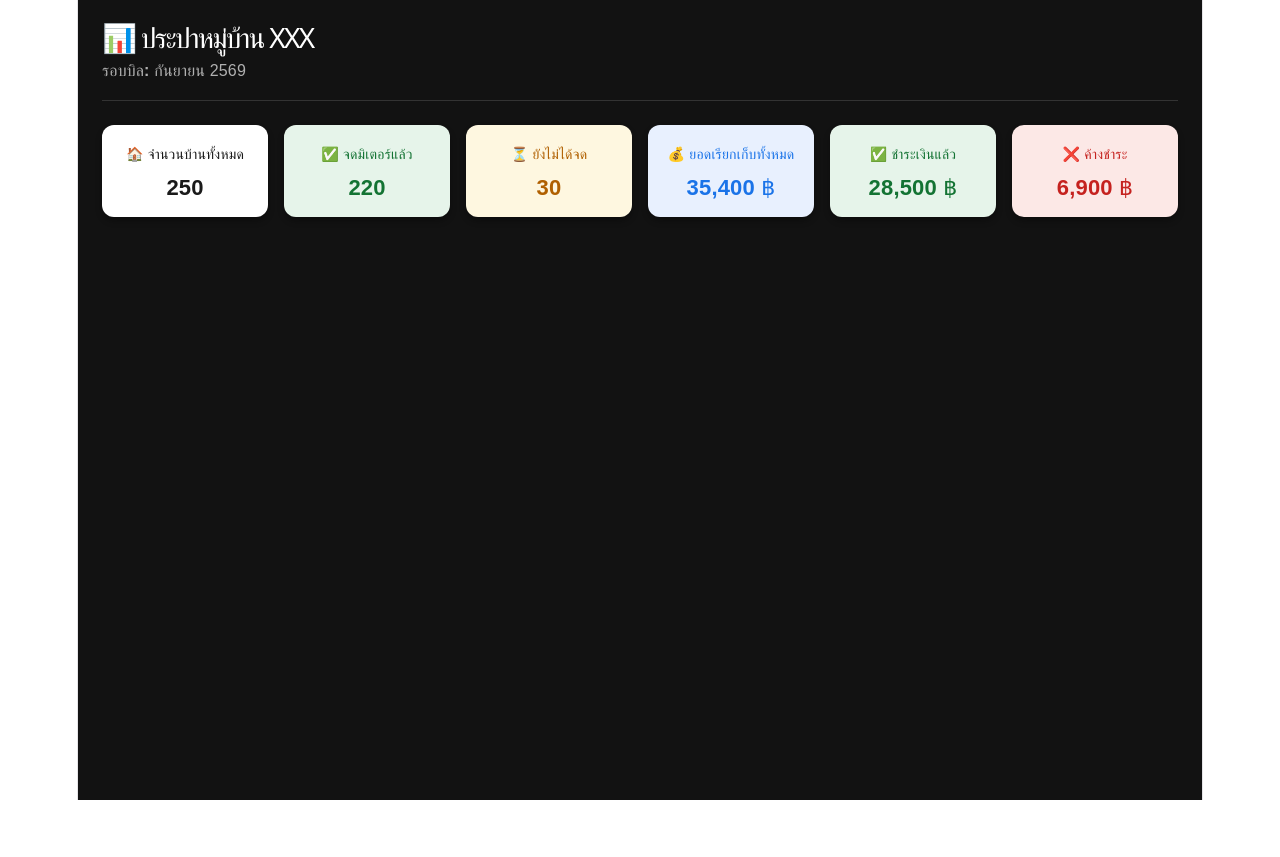
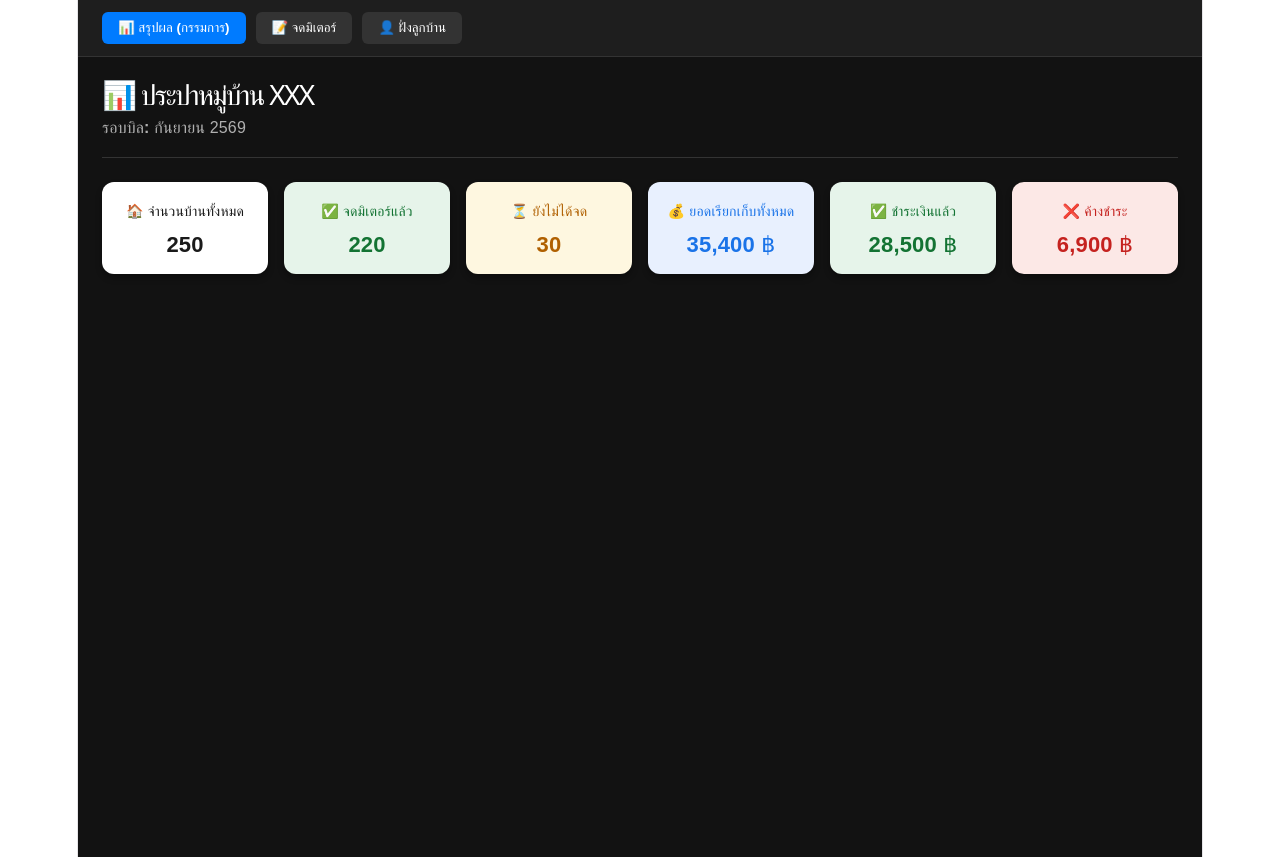
Before and after one commit to Nuikittinan/my-pwa-app, a React (Vite) app: page / in a window 1280 px wide. Before the commit the page ends 800 px from the top, so only its background shows below. Built offline with nearby package versions, Linux system fonts and the light colour scheme.

Commit message:
แก้แอพ

```diff
--- a/src/App.jsx
+++ b/src/App.jsx
@@ -1,11 +1,64 @@
+import { useState } from 'react'
 import AdminDashboard from './components/AdminDashboard'
+import AdminMeterEntry from './components/AdminMeterEntry'
+import UserDashboard from './components/UserDashboard'
 
 function App() {
+  // สร้าง State สำหรับเก็บว่าตอนนี้อยู่หน้าไหน ('dashboard', 'meter', 'user')
+  const [activeTab, setActiveTab] = useState('dashboard')
+
+  // ข้อมูลจำลองสำหรับทดสอบ
+  const sampleHouse = { id: '1', houseNo: '99/1', ownerName: 'สมชาย ใจดี', phone: '081-234-5678', prevMeter: 120 }
+
   return (
     <div>
-      <AdminDashboard />
+      {/* แถบ เมนู Navigation Bar ด้านบน */}
+      <nav style={{
+        display: 'flex',
+        gap: '10px',
+        padding: '12px 24px',
+        backgroundColor: '#1e1e1e',
+        borderBottom: '1px solid #333'
+      }}>
+        <button
+          onClick={() => setActiveTab('dashboard')}
+          style={navButtonStyle(activeTab === 'dashboard')}
+        >
+          📊 สรุปผล (กรรมการ)
+        </button>
+        <button
+          onClick={() => setActiveTab('meter')}
+          style={navButtonStyle(activeTab === 'meter')}
+        >
+          📝 จดมิเตอร์
+        </button>
+        <button
+          onClick={() => setActiveTab('user')}
+          style={navButtonStyle(activeTab === 'user')}
+        >
+          👤 ฝั่งลูกบ้าน
+        </button>
+      </nav>
+
+      {/* เงื่อนไขแสดงผลหน้าจอตาม Tab ที่เลือก */}
+      <main>
+        {activeTab === 'dashboard' && <AdminDashboard />}
+        {activeTab === 'meter' && <AdminMeterEntry houseData={sampleHouse} />}
+        {activeTab === 'user' && <UserDashboard />}
+      </main>
     </div>
   )
 }
 
+// ตกแต่งปุ่มเมนู
+const navButtonStyle = (isActive) => ({
+  padding: '8px 16px',
+  borderRadius: '6px',
+  border: 'none',
+  backgroundColor: isActive ? '#007bff' : '#333',
+  color: '#fff',
+  cursor: 'pointer',
+  fontWeight: isActive ? 'bold' : 'normal'
+})
+
 export default App
```
